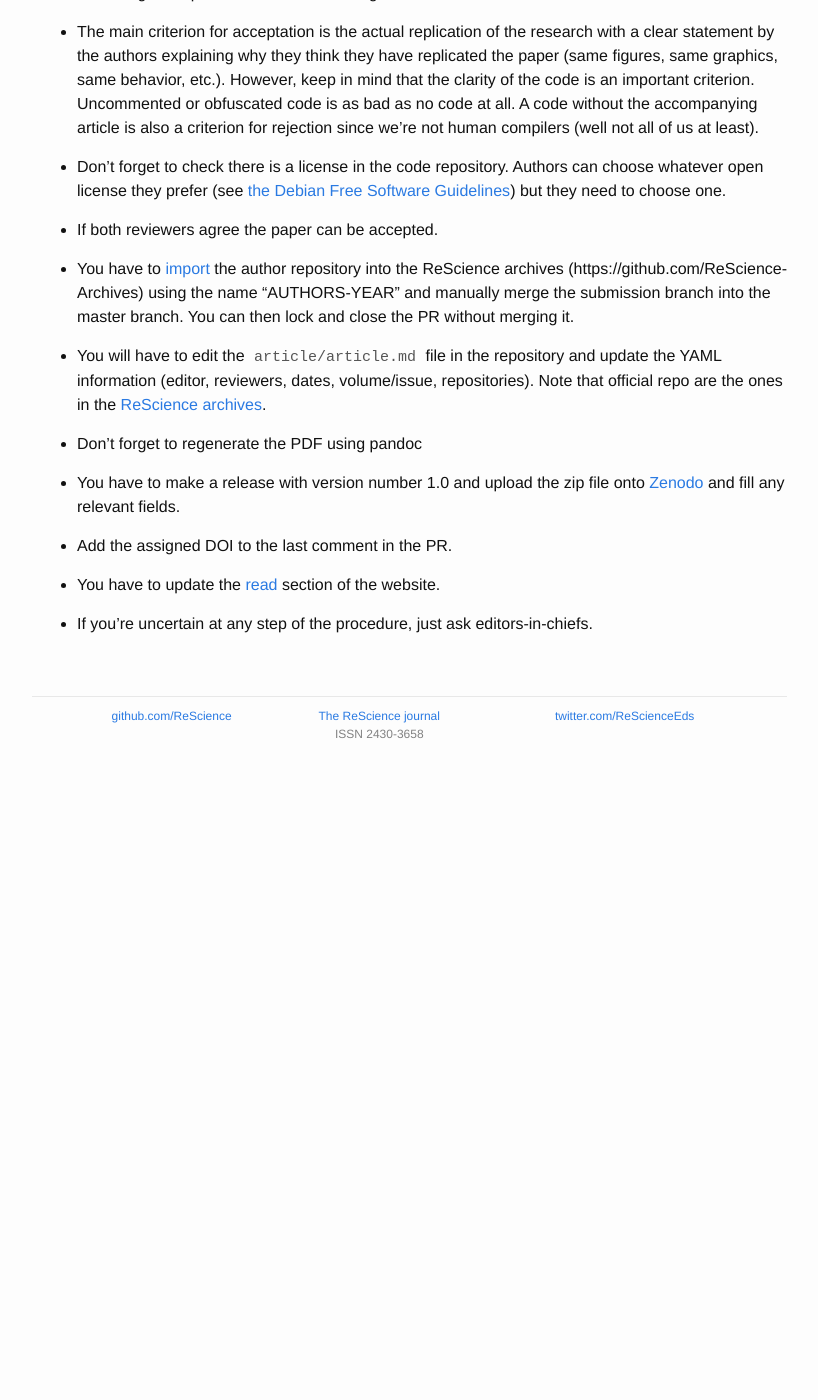
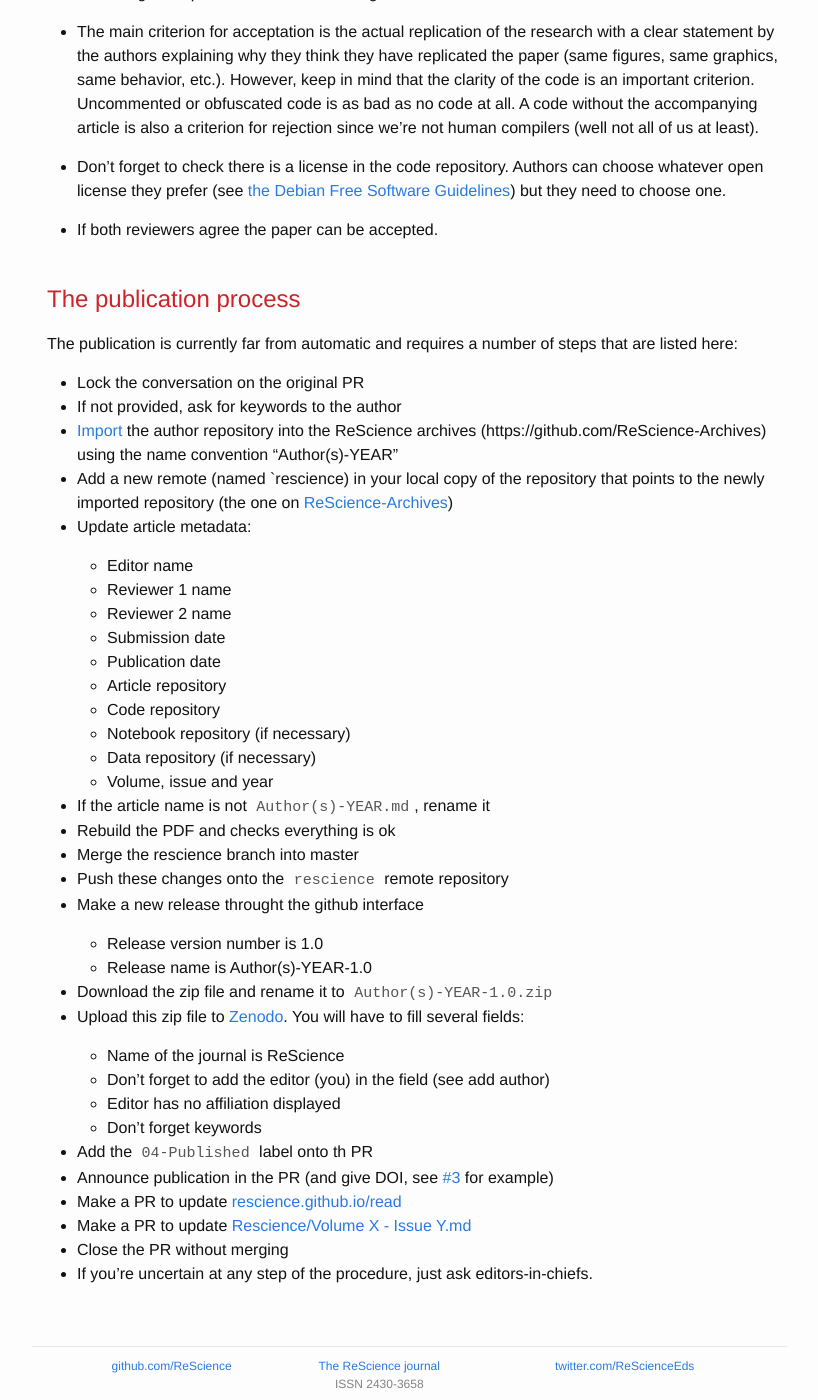
Before and after one commit to ReScience/rescience.github.io, a Jekyll site: the page built from 03-edit.md, in a window 1280 px wide and 1400 px high, scrolled down 1868 px. Shown: the whole window, without its empty margins (223-1041 px from the left). Built offline with Jekyll 4.4.1, drawn with Linux system fonts in a browser that asks for light colours; before the commit the page ends 2651 px from its top, so only the background shows below that.

Commit message:
Updated publication procedure

```diff
--- a/03-edit.md
+++ b/03-edit.md
@@ -114,24 +114,57 @@ like.
 
 * If both reviewers agree the paper can be accepted.
 
-* You have to **[import](https://import.github.com/)** the author repository
-   into the ReScience archives (https://github.com/ReScience-Archives) using
-   the name "AUTHORS-YEAR" and manually merge the submission branch into the
-   master branch. You can then lock and close the PR without merging it.
 
-* You will have to edit the `article/article.md` file in the repository and
-  update the YAML information (editor, reviewers, dates, volume/issue,
-  repositories). Note that official repo are the ones in the
-  [Re**Science** archives](https://github.com/ReScience-Archives).
+# The publication process
 
-* Don't forget to regenerate the PDF using pandoc
+The publication is currently far from automatic and requires a number of steps
+that are listed here:
 
-* You have to make a release with version number 1.0 and upload the zip file
-  onto [Zenodo](https://zenodo.org/deposit/?c=rescience) and fill any relevant
-  fields.
+  * Lock the conversation on the original PR
+  * If not provided, ask for keywords to the author
+  * **[Import](https://import.github.com/)** the author repository into the
+    ReScience archives (https://github.com/ReScience-Archives) using the name
+    convention "Author(s)-YEAR"
+  * Add a new remote (named `rescience) in your local copy of the repository
+    that points to the newly imported repository (the one on
+    [ReScience-Archives]((https://github.com/ReScience-Archives)))
+  * Update article metadata:
 
-* Add the assigned DOI to the last comment in the PR.
+    - Editor name
+    - Reviewer 1 name
+    - Reviewer 2 name
+    - Submission date
+    - Publication date
+    - Article repository
+    - Code repository
+    - Notebook repository (if necessary)
+    - Data repository (if necessary)
+    - Volume, issue and year
 
-* You have to update the [read](../read) section of the website.
+  * If the article name is not `Author(s)-YEAR.md`, rename it
+  * Rebuild the PDF and checks everything is ok
+  * Merge the rescience branch into master
+  * Push these changes onto the `rescience` remote repository
+  * Make a new release throught the github interface
 
-* If you're uncertain at any step of the procedure, just ask editors-in-chiefs.
+    - Release version number is 1.0
+    - Release name is Author(s)-YEAR-1.0
+
+  * Download the zip file and rename it to `Author(s)-YEAR-1.0.zip`
+  * Upload this zip file to [Zenodo](https://zenodo.org/deposit/?c=rescience).
+    You will have to fill several fields:
+
+    - Name of the journal is ReScience
+    - Don't forget to add the editor (you) in the field (see add author)
+    - Editor has no affiliation displayed
+    - Don't forget keywords
+
+  * Add the `04-Published` label onto th PR
+  * Announce publication in the PR (and give DOI, see
+    [#3](https://github.com/ReScience/ReScience-submission/pull/3) for example)
+  * Make a PR to update
+    [rescience.github.io/read](http://rescience.github.io/read/)
+  * Make a PR to update [Rescience/Volume X - Issue Y.md](https://github.com/ReScience/ReScience)
+  * Close the PR without merging
+  * If you're uncertain at any step of the procedure, just ask
+    editors-in-chiefs.
```
